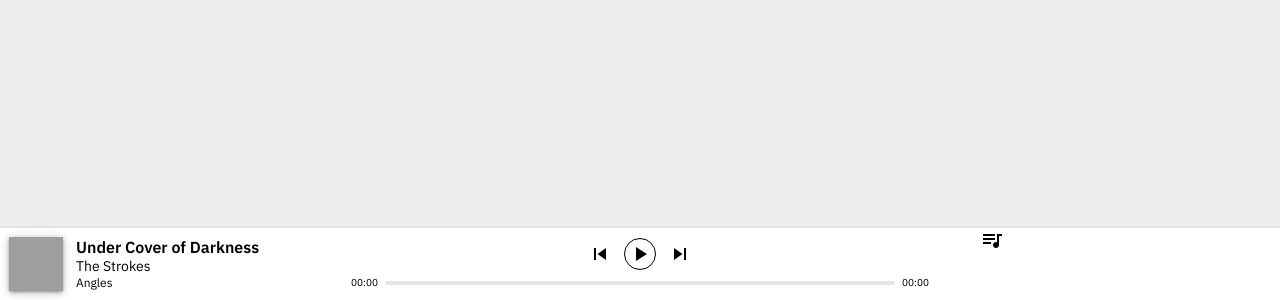
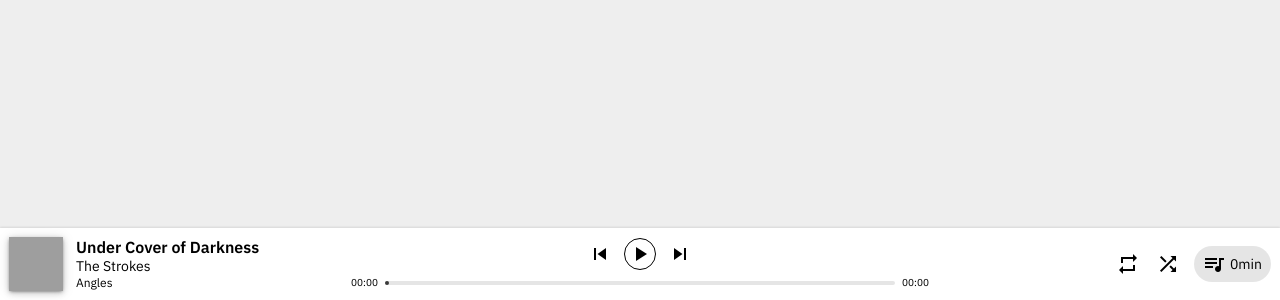
Before and after one commit to artjacob/music, a website: page public/index.html in a window 1280 px wide. Shown: the part 500-800 px from the top of the page. Drawn offline with nearby package versions, Linux system fonts and the light colour scheme; grey boxes are pictures that could not be loaded.

Commit message:
Botões de repeat, shuffle e playlist atual

```diff
--- a/public/index.html
+++ b/public/index.html
@@ -35,7 +35,12 @@
     </div>
    </div>
    <div class="options">
-    <div class="playlist"><i class="material-icons">queue_music</i></div>
+    <div class="button repeat"><i class="material-icons">repeat</i></div>
+    <div class="button shuffle"><i class="material-icons">shuffle</i></div>
+    <div class="up-next">
+     <div class="button"><i class="material-icons">queue_music</i></div>
+     <div class="time-left">0min</div>
+    </div>
    </div>
   </div>
   <script src="https://ajax.googleapis.com/ajax/libs/jquery/3.4.1/jquery.min.js" integrity="sha384-vk5WoKIaW/vJyUAd9n/wmopsmNhiy+L2Z+SBxGYnUkunIxVxAv/UtMOhba/xskxh" crossorigin="anonymous"></script>
--- a/source/css/now-playing.scss
+++ b/source/css/now-playing.scss
@@ -34,4 +34,21 @@ $now-playing-height: 72px;
         flex-grow: 2;
         order: 2;
     }
+
+    .button {
+        $size: 32px;
+        width: $size;
+        height: $size;
+        border-radius: 50%;
+        margin: 0 4px;
+        cursor: pointer;
+
+        display: flex;
+        align-items: center;
+        justify-content: center;
+
+        i {
+            // font-size: 32px;
+        }
+    }
 }
--- a/source/css/now-playing/control.scss
+++ b/source/css/now-playing/control.scss
@@ -5,36 +5,20 @@
 .now-playing .control {
     // @include scaffolding();
     // padding: 0 44px;
+    max-width: 800px;
+    text-align: center;
 
     display: flex;
     flex-direction: column;
     align-items: center;
     justify-content: center;
-    text-align: center;
 
     .buttons {
         padding-bottom: 6px;
         display: flex;
 
-        .button {
-            $size: 32px;
-            width: $size;
-            height: $size;
-            margin: 0 4px;
-
-            display: flex;
-            align-items: center;
-            justify-content: center;
-
-            i {
-                // font-size: 32px;
-            }
-        }
-
-
         .play {
             border: 1px solid #000;
-            border-radius: 50%;
             order: 5;
         }
 
@@ -59,12 +43,22 @@
         align-items: center;
 
         .bar {
-            height: 4px;
-            border-radius: 2px;
+            $size: 4px;
+            height: $size;
+            border-radius: $size / 2;
             background-color: rgba(#000, 0.1);
 
             order: 5;
             flex-grow: 2;
+
+            .elapsed {
+                display: block;
+                min-width: $size;
+                width: 0;
+                height: $size;
+                border-radius: $size / 2;
+                background-color: rgba(#000, 0.75);
+            }
         }
 
         .time {
--- a/source/css/now-playing/options.scss
+++ b/source/css/now-playing/options.scss
@@ -5,5 +5,31 @@
 .now-playing .options {
     // @include scaffolding();
 
-    // visibility: hidden;
+    padding-right: 9px;
+
+    display: flex;
+    align-items: center;
+    justify-content: flex-end;
+
+    .up-next {
+        $size: 36px;
+        height: $size;
+        margin-left: 6px;
+        border-radius: $size / 2;
+        background-color: rgba(#000, 0.1);
+        cursor: pointer;
+
+        display: flex;
+        align-items: center;
+        justify-content: center;
+
+        .button {
+            margin-right: 0;
+        }
+
+        .time-left {
+            padding-right: 9px;
+            font-size: 14px;
+        }
+    }
 }
--- a/source/html/now-playing.pug
+++ b/source/html/now-playing.pug
@@ -22,4 +22,8 @@
             .time.length 00:00
 
     .options
-        .playlist: i.material-icons queue_music
+        .button.repeat: i.material-icons repeat
+        .button.shuffle: i.material-icons shuffle
+        .up-next
+            .button: i.material-icons queue_music
+            .time-left 0min
```
Also changed, not shown: deploy/index.html (+1 -1 lines), public/music.css.
